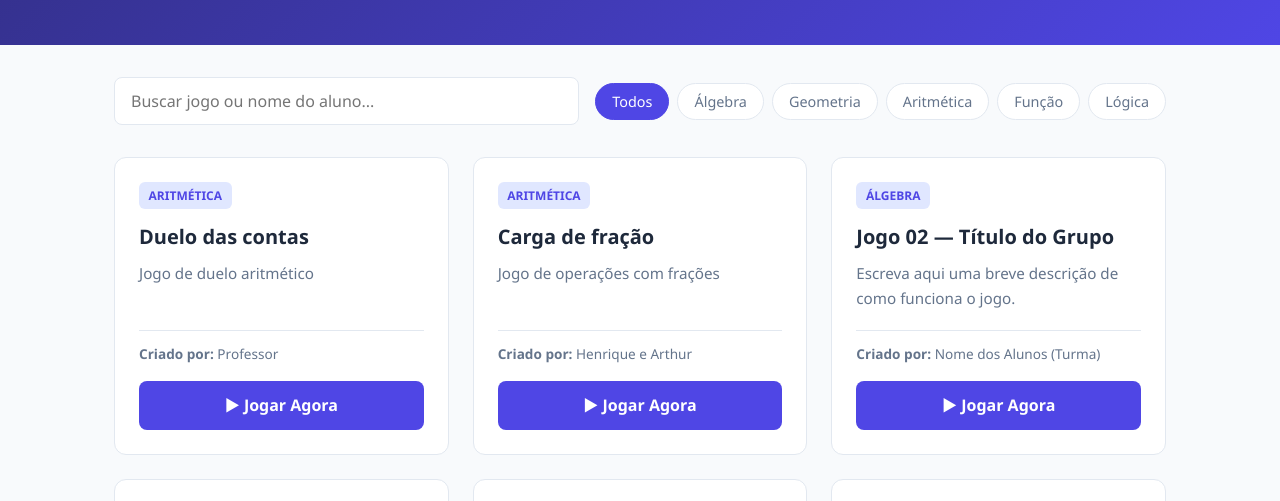
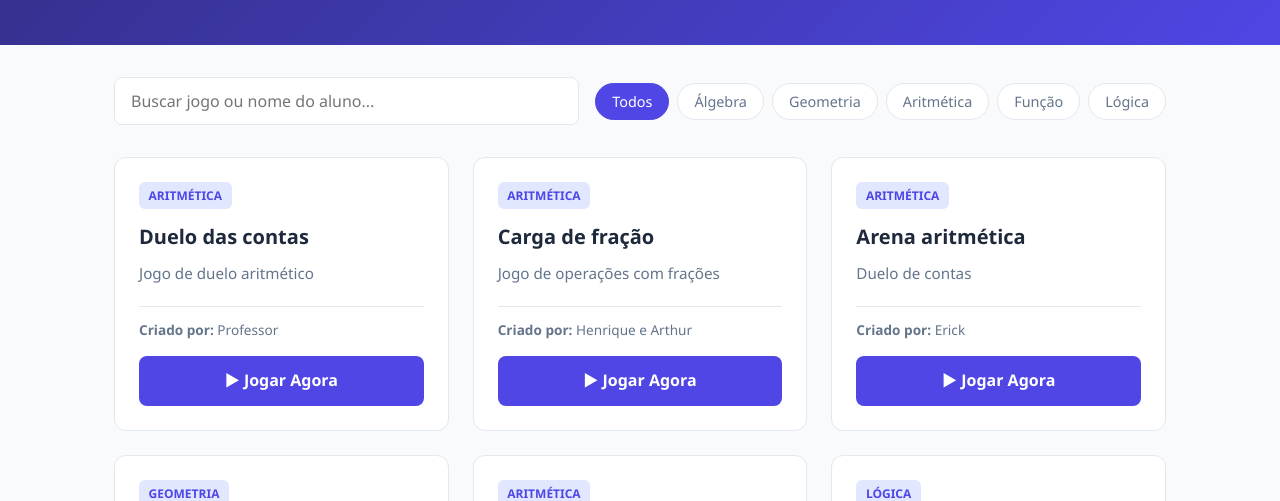
Before and after one commit to andersonfmfm-sketch/MathIA, a plain HTML site: page index.html in a window 1280 px wide. Shown: the part 225-726 px from the top of the page. Drawn offline with Linux system fonts and the light colour scheme.

Commit message:
Update index.html

```diff
--- a/index.html
+++ b/index.html
@@ -237,11 +237,11 @@
                 arquivo: "carga_fracao.html"
             },
             {
-                titulo: "Jogo 02 — Título do Grupo",
-                descricao: "Escreva aqui uma breve descrição de como funciona o jogo.",
-                categoria: "Álgebra",
-                autores: "Nome dos Alunos (Turma)",
-                arquivo: "jogo2.html"
+                titulo: "Arena aritmética",
+                descricao: "Duelo de contas",
+                categoria: "Aritmética",
+                autores: "Erick",
+                arquivo: "arena_ari.html"
             },
             {
                 titulo: "Jogo 03 — Título do Grupo",
```
